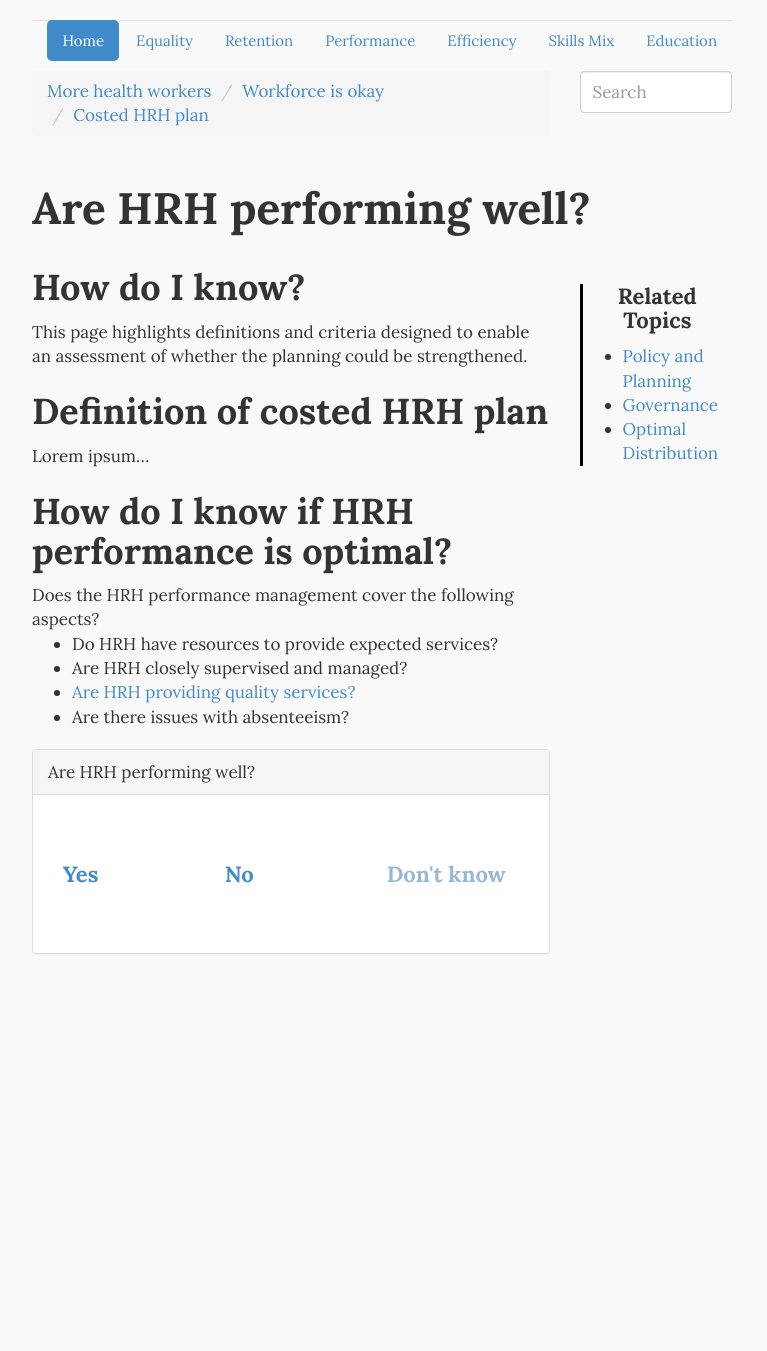
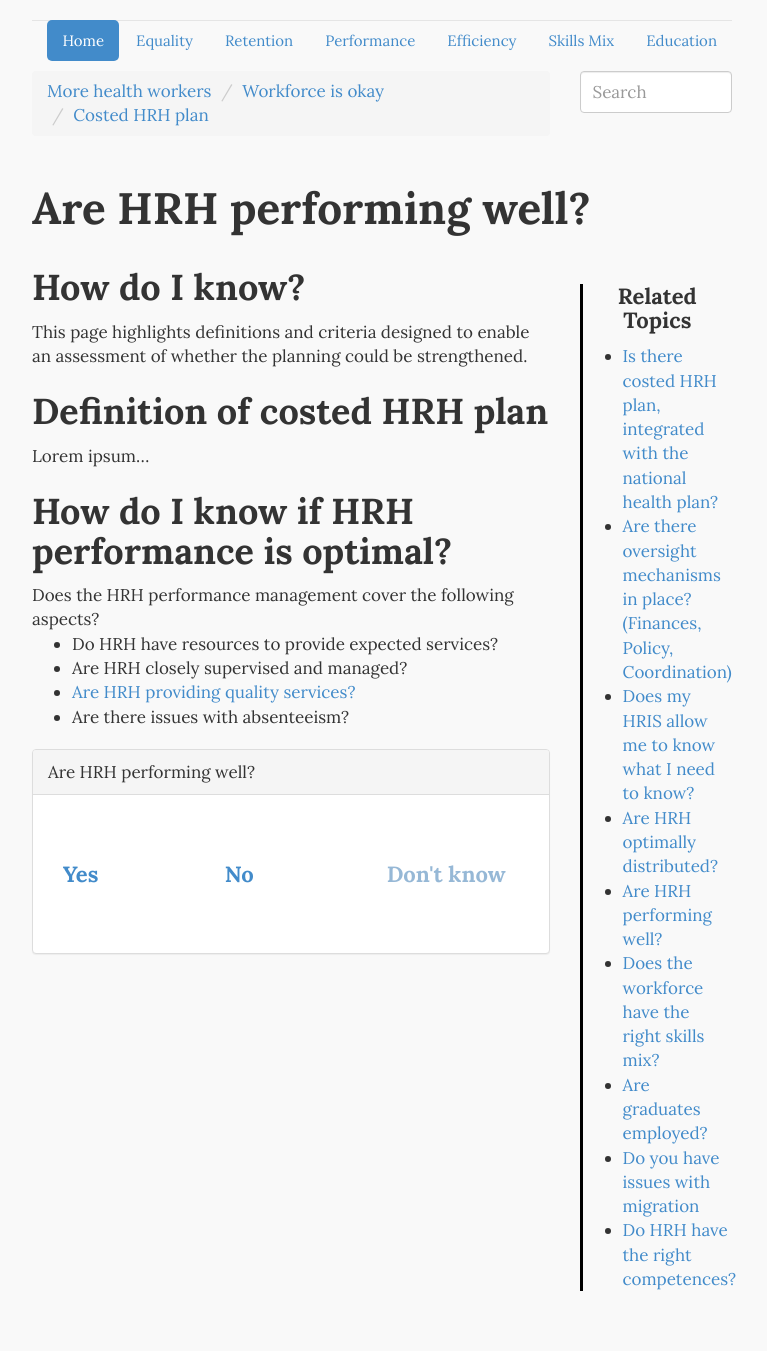
Before and after one commit to adieyal/hrh, a Jekyll site: the page built from site/content/hrh_well.html, in a window 1280 px wide. Shown: the whole page, without its empty margins (258-1025 px from the left). Built offline with Jekyll 4.4.1, drawn with Linux system fonts in a browser that asks for light colours; Markdown is read by kramdown in place of the engine named in the settings; before the commit the page ends 998 px from its top, so only the background shows below that.

Commit message:
Added additional topics to hrh_well terminal

```diff
--- a/site/content/hrh_well.html
+++ b/site/content/hrh_well.html
@@ -2,9 +2,15 @@
 layout: terminal
 question: Are HRH performing well?
 topics:
- - Policy and Planning
- - Governance
- - Optimal Distribution
+ - Is there costed HRH plan, integrated with the national health plan?
+ - Are there oversight mechanisms in place? (Finances, Policy, Coordination)
+ - Does my HRIS allow me to know what I need to know?
+ - Are HRH optimally distributed?
+ - Are HRH performing well?
+ - Does the workforce have the right skills mix?
+ - Are graduates employed?
+ - Do you have issues with migration
+ - Do HRH have the right competences?
 links:
   qno: /assets/documents/template.docx
   qyes: /index.html
```
